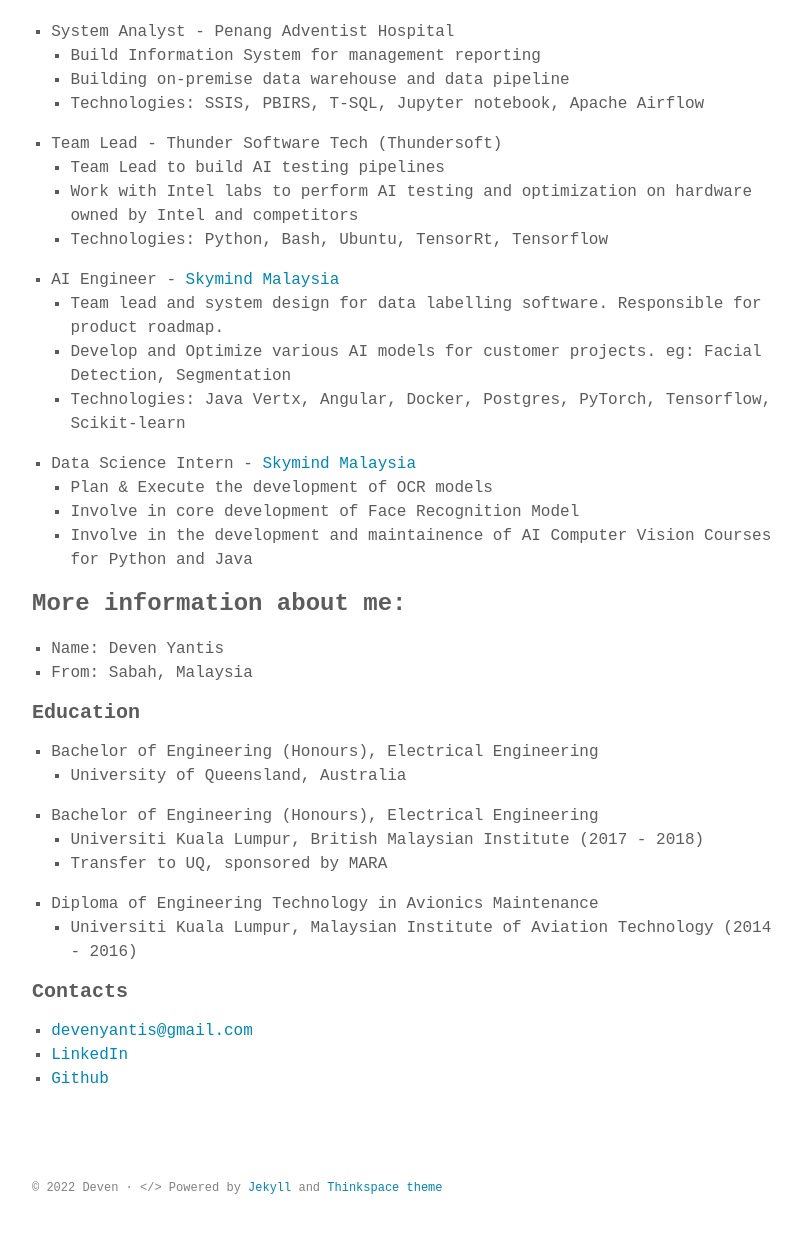
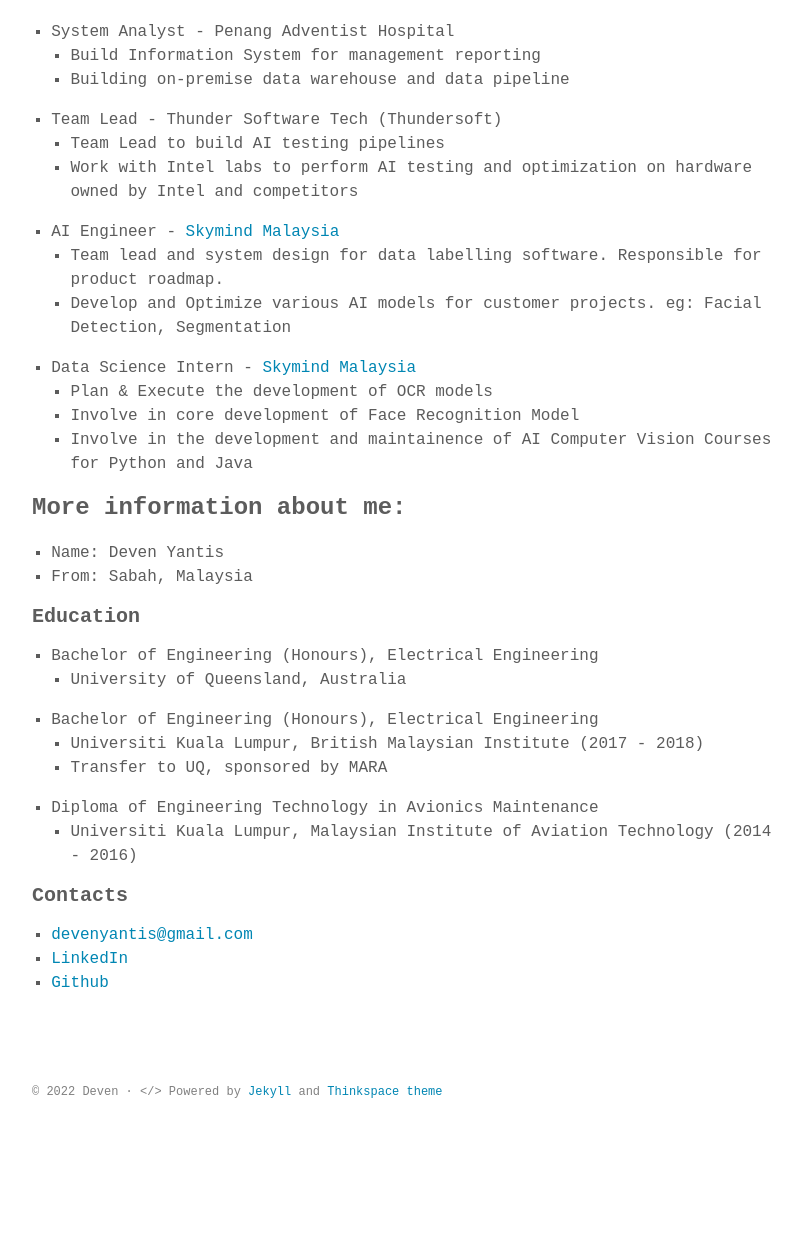
Before and after one commit to devennn/devennn.github.io, a Jekyll site: the page built from about.md, in a window 1280 px wide. Shown: the part 550-1795 px from the top of the page, without its empty margins (232-1033 px from the left). Built offline with Jekyll 4.4.1, drawn with Linux system fonts in a browser that asks for light colours; some web fonts are replaced; after the commit the page ends 1699 px from its top, so only the background shows below that.

Commit message:
Update about.md

```diff
--- a/about.md
+++ b/about.md
@@ -11,17 +11,14 @@ permalink: /about/
 - System Analyst - Penang Adventist Hospital
   - Build Information System for management reporting
   - Building on-premise data warehouse and data pipeline
-  - Technologies: SSIS, PBIRS, T-SQL, Jupyter notebook, Apache Airflow
 
 - Team Lead - Thunder Software Tech (Thundersoft)
   - Team Lead to build AI testing pipelines
   - Work with Intel labs to perform AI testing and optimization on hardware owned by Intel and competitors
-  - Technologies: Python, Bash, Ubuntu, TensorRt, Tensorflow
 
 - AI Engineer - [Skymind Malaysia](https://skymind.global/)
   - Team lead and system design for data labelling software. Responsible for product roadmap.
   - Develop and Optimize various AI models for customer projects. eg: Facial Detection, Segmentation
-  - Technologies: Java Vertx, Angular, Docker, Postgres, PyTorch, Tensorflow, Scikit-learn
 
 - Data Science Intern - [Skymind Malaysia](https://skymind.global/)
   - Plan & Execute the development of OCR models
```
